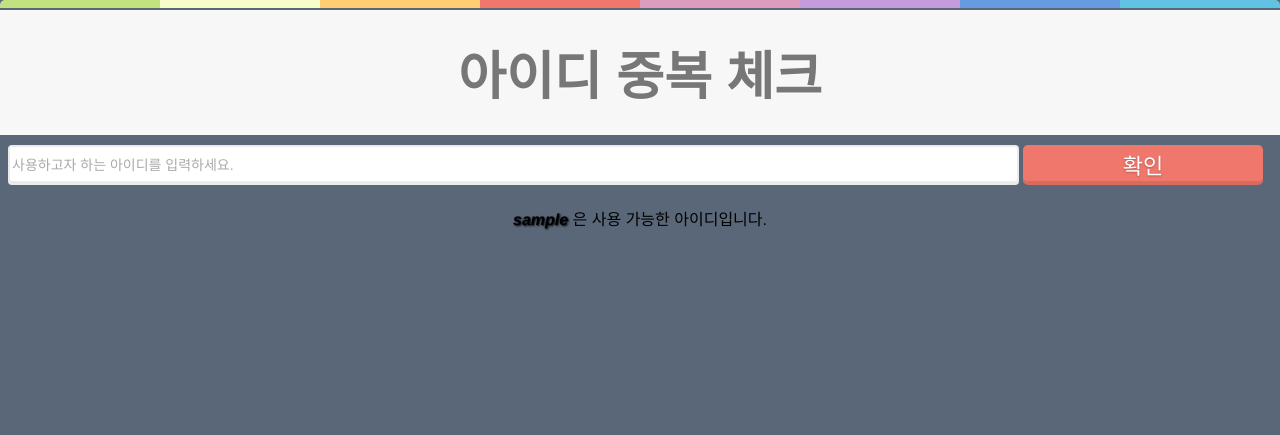
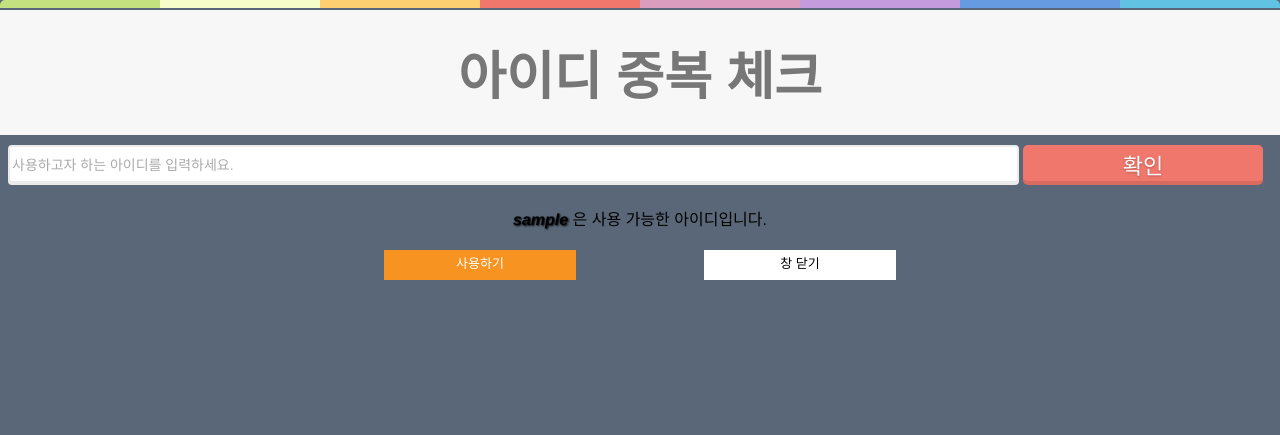
Before and after one commit to mochang2/Univ-Maps, a Django app: template toyproject/UnivMaps/users/templates/users/checkifIDduplicated.html in a window 1280 px wide. Shown: the top 435 px of the page. Run offline with Django 3.2, Linux system fonts and the light colour scheme; the template is opened without the code that fills it: most values are stand-ins (such as "Sample title", 1, 10 or a date in 2020).

Commit message:
update child window design

```diff
--- a/toyproject/UnivMaps/users/static/users/css/checkifIDduplicated.css
+++ b/toyproject/UnivMaps/users/static/users/css/checkifIDduplicated.css
@@ -163,6 +163,35 @@ input {
     text-shadow: 1px 1px 2px;
 }
 
+.bottommost-wrapper{
+    display: flex;
+    justify-content: center;
+    margin-top: 20px;
+}
+
+.btns{
+    width: 15%;
+    min-width: 60px;
+    height: 22px;
+    padding: 4px 0;
+    text-align: center;
+    cursor: pointer;
+}
+
+.use-this-username-btn{
+    position: absolute;
+    left: 30%;
+    background-color: rgb(246,147,33);
+    color:rgb(255, 255, 255);
+}
+
+.close-window-btn{
+    position: absolute;
+    right: 30%;
+    background-color: rgb(255, 255, 255);
+    color: black;
+}
+
 @media screen and (max-width: 380px){
     html{
         overflow-x: auto;
--- a/toyproject/UnivMaps/users/templates/users/checkifIDduplicated.html
+++ b/toyproject/UnivMaps/users/templates/users/checkifIDduplicated.html
@@ -8,6 +8,7 @@
     <!-- 캐시삭제 -->
     <meta http-equiv="Cache-Control" content="no-cache, no-store, must-revalidate" />
     <title>아이디 중복 확인</title>
+    <script type="text/javascript" src="{% static 'users/js/signup2.js' %}"></script>
     <link rel="stylesheet" type="text/css" href="{% static 'users/css/checkifIDduplicated.css' %}">
 </head>
 
@@ -39,7 +40,16 @@
                         은 사용 가능하지 않은 아이디입니다.
                         {% endif %}
                     </span>
-                    <!-- 버튼 추가하기! -->
+                </div>
+                <div class="bottommost-wrapper">
+                    {% if available_username %}
+                    <div class="btns use-this-username-btn">
+                        사용하기
+                    </div>
+                    <div class="btns close-window-btn">
+                        창 닫기
+                    </div>
+                    {% endif %}
                 </div>
 
 
```
